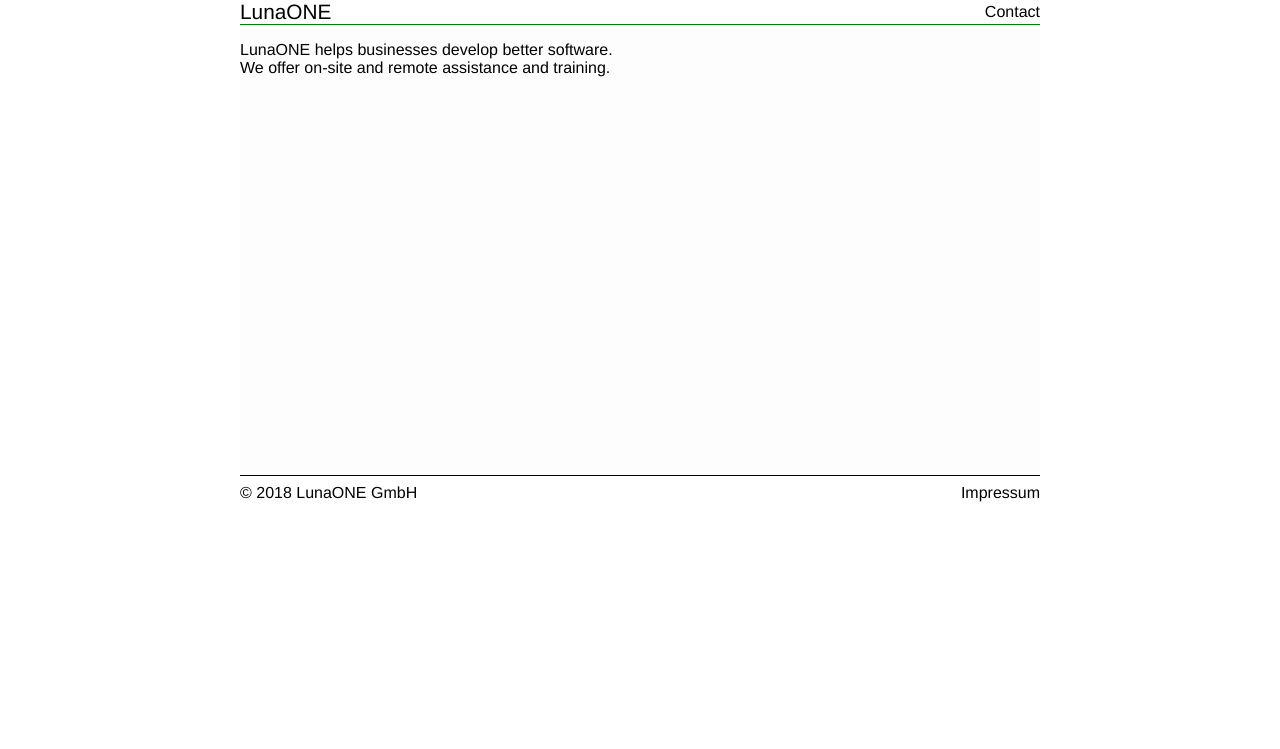
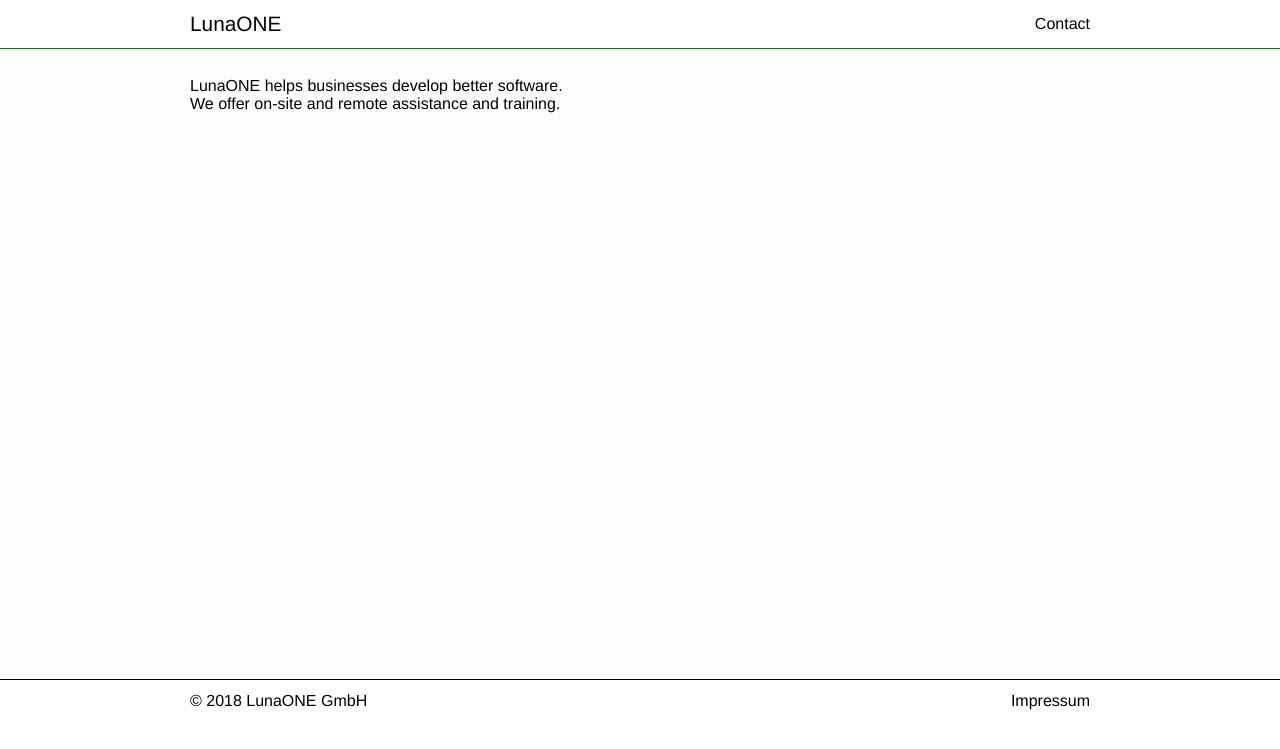
Before and after one commit to LunaONE/web, a Jekyll site: the page built from index.md, in a window 1280 px wide. Shown: the top 749 px of the page. Built offline with Jekyll 4.4.1, drawn with Linux system fonts in a browser that asks for light colours.

Commit message:
Grid-less layout

```diff
--- a/assets/main.scss
+++ b/assets/main.scss
@@ -2,11 +2,12 @@
 # Only the main Sass file needs front matter (the dashes are enough)
 ---
 
+$side-padding: 1em;
+$max-width: 900px;
+
 body {
+    background-color: #fff;
     font-family: "Avenir Next", "AvenirNext-Regular", "Helvetica Neue", Helvetica, Arial, sans-serif;
-    display: grid;
-    grid-template-columns: 1fr minmax(auto, 800px) 1fr;
-    // grid-template-rows: 100px minmax(1fr, auto) 100px;
 
     padding: 0;
     grid-column-gap: 1em;
@@ -26,21 +27,13 @@
     text-decoration: underline;
 }
 
-header {
-    grid-column-start: 2;
-    // margin: auto;
-    // max-width: 800px;
-    // background-color: red;
-
-    // width: 100%;
-
-    // display: block;
-
-    border-bottom: 1px solid green;
+header, footer, .page-content > .wrapper {
+    padding: 0.75em $side-padding;
+    max-width: $max-width;
+    margin: 0 auto;
 }
 
-
-header > .wrapper {
+header > .wrapper, footer > .wrapper  {
     display: flex;
     justify-content: space-between;
     align-items: center;
@@ -50,63 +43,17 @@
     padding-left: 2em;
 }
 
-// header > .wrapper > .site-nav {
-//     // align right
-// }
-
-// .row-bg {
-//     background-color: red;
-// }
-
 .page-content {
-    grid-column-start: 2;
-
-    min-height: 50vh;
-    // max-width: 800px;
-}
-
-
-footer {
-    border-top: 0.5px solid black;
-    padding-top: 0.5em;
-
-    grid-column-start: 2;
-
-    // max-width: 800px;
-}
-
-footer > .wrapper {
-    display: flex;
-    justify-content: space-between;
-}
-
-
-// $base-font-family: "Avenir Next", "AvenirNext-Regular", "Helvetica Neue", Helvetica, Arial, sans-serif;
-
-// @import "minima";
-
-.site-footer a {
-    color: black;
-}
-
-.site-title {
-    font-weight: normal;
-}
-
-body {
-    background-color: #fff;
+    min-height: 70vh;
 }
 
 .page-content {
+    border-top: 0.5px solid green;
     background-color: #fdfdfd;
-    // min-height: 100vh;
+    border-bottom: 0.5px solid black;
 }
 
-// .copyright {
-//     color: #585858;
-// }
-
-
+// From "Minima" Theme
 
 // Width of the content area
 $content-width:    800px !default;
```
